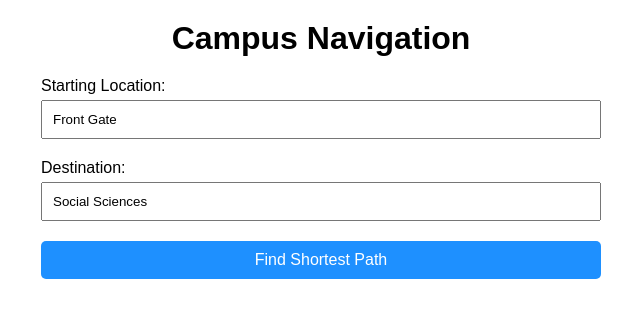
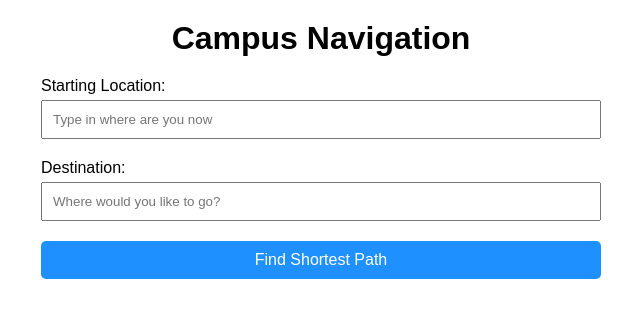
Before and after one commit to peekaycee/campus-navigate, a React (Vite) app in the folder unilag-roadmap/: page / in a window 1280 px wide. Shown: the top 318 px of the page, without its empty margins (319-959 px from the left). Built offline with nearby package versions, Linux system fonts and the light colour scheme.

Commit message:
change start and end states

```diff
--- a/unilag-roadmap/src/components/graph/Graph.tsx
+++ b/unilag-roadmap/src/components/graph/Graph.tsx
@@ -195,8 +195,8 @@ const printShortestPaths = (
 };
 
 const CampusNavigation: React.FC = () => {
-  const [start, setStart] = useState<string>('Front Gate');
-  const [end, setEnd] = useState<string>('Social Sciences');
+  const [start, setStart] = useState<string>('');
+  const [end, setEnd] = useState<string>('');
   const [result, setResult] = useState<string[]>([]);
   const [loading, setLoading] = useState<boolean>(false);
   const [filteredLocations, setFilteredLocations] = useState<string[]>([]);
```
